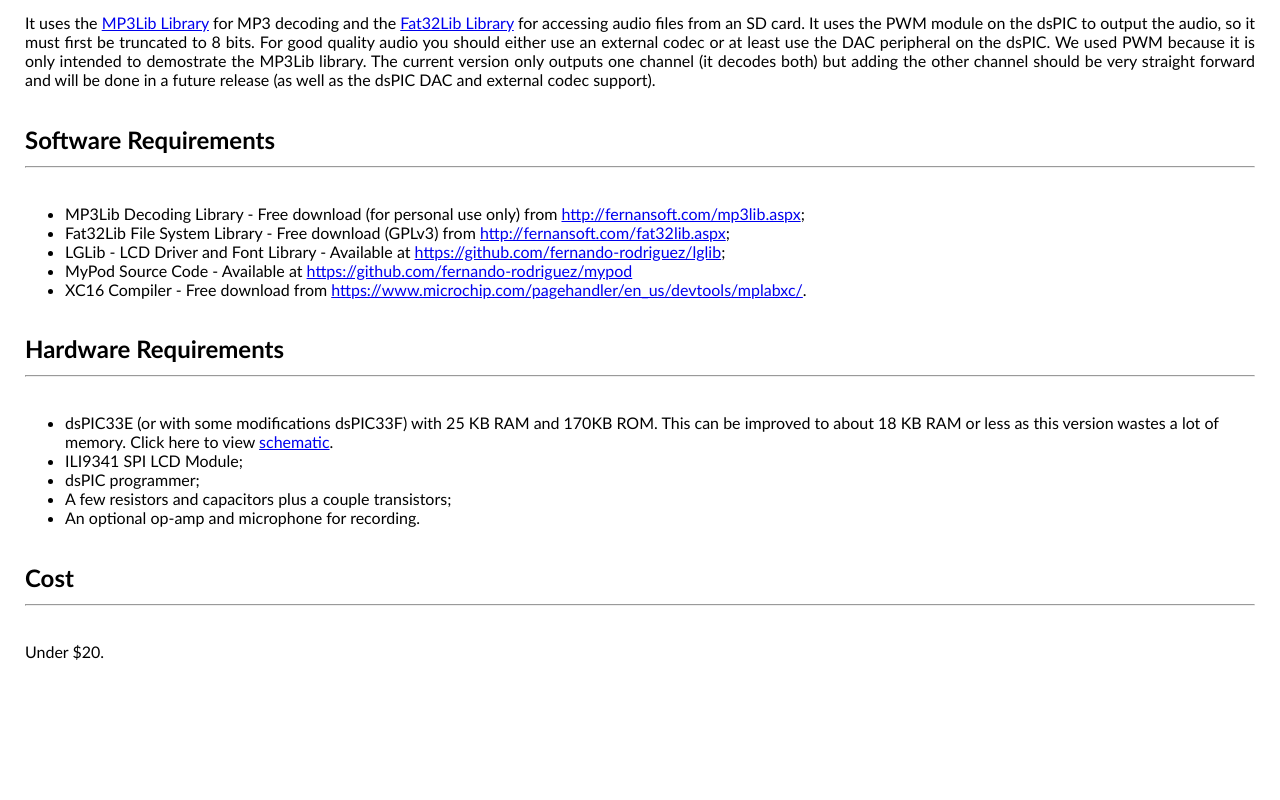
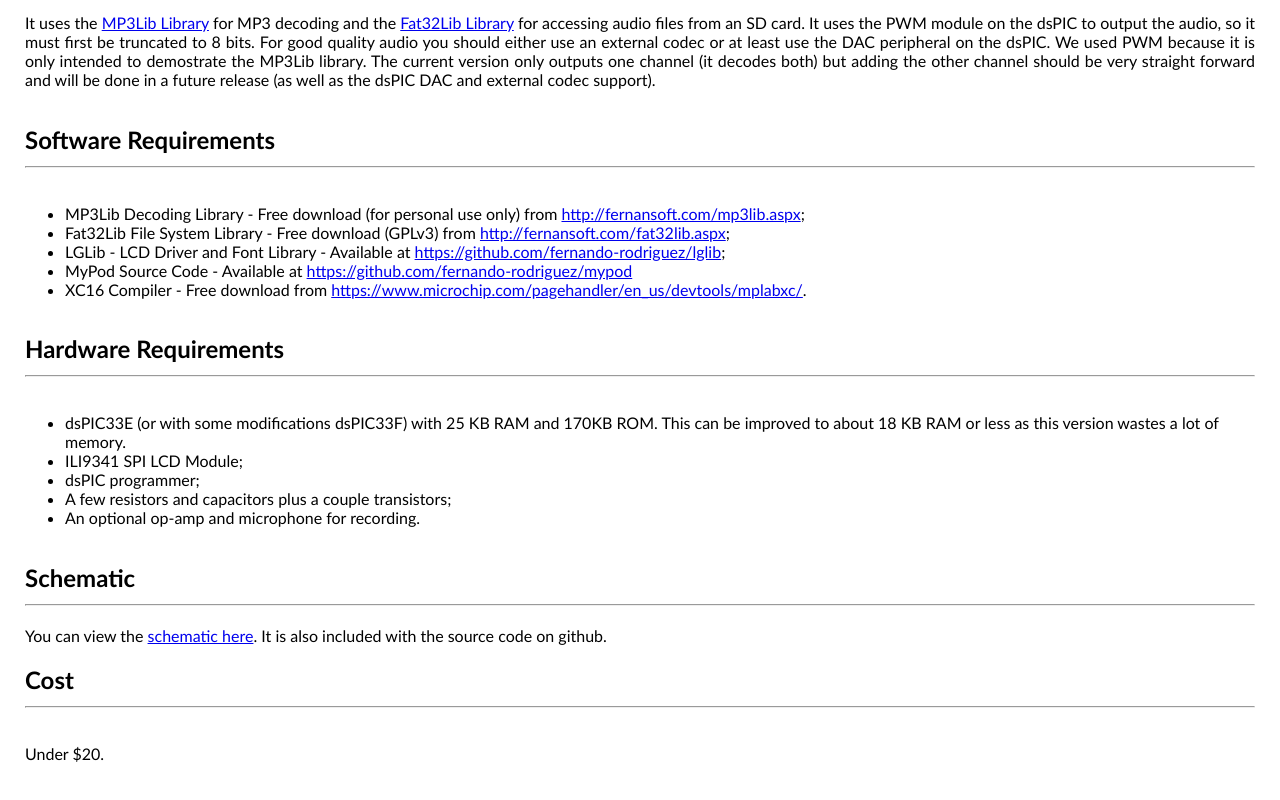
Before and after one commit to fdev1/mypod, a plain HTML site: page index.html in a window 1280 px wide. Shown: the part 696-1496 px from the top of the page. Before the commit the page ends 1398 px from the top, so only its background shows below. Drawn offline with Linux system fonts and the light colour scheme.

Commit message:
updsaate

```diff
--- a/index.html
+++ b/index.html
@@ -77,7 +77,7 @@
 						<li>
 							dsPIC33E (or with some modifications dsPIC33F) with 25 KB RAM and 170KB ROM.
 							This can be improved to about 18 KB RAM or less as this version wastes a lot
-							of memory. Click here to view <a href="schematic.png" target="_blank">schematic</a>.
+							of memory.
 						</li>
 						<li>ILI9341 SPI LCD Module;</li>
 						<li>dsPIC programmer;</li>
@@ -85,6 +85,15 @@
 						<li>An optional op-amp and microphone for recording.</li>
 					</ul>
 				</td>
+			</tr>
+			<tr>
+				<td><h2>Schematic<hr /></h2></td>
+			</tr>
+			<tr>
+				<td>
+					You can view the <a href="schematic.png" target="_blank">schematic here</a>.
+					It is also included with the source code on github.
+ 				</td>
 			</tr>
 			<tr>
 				<td><h2>Cost<hr /></h2></td>
```
